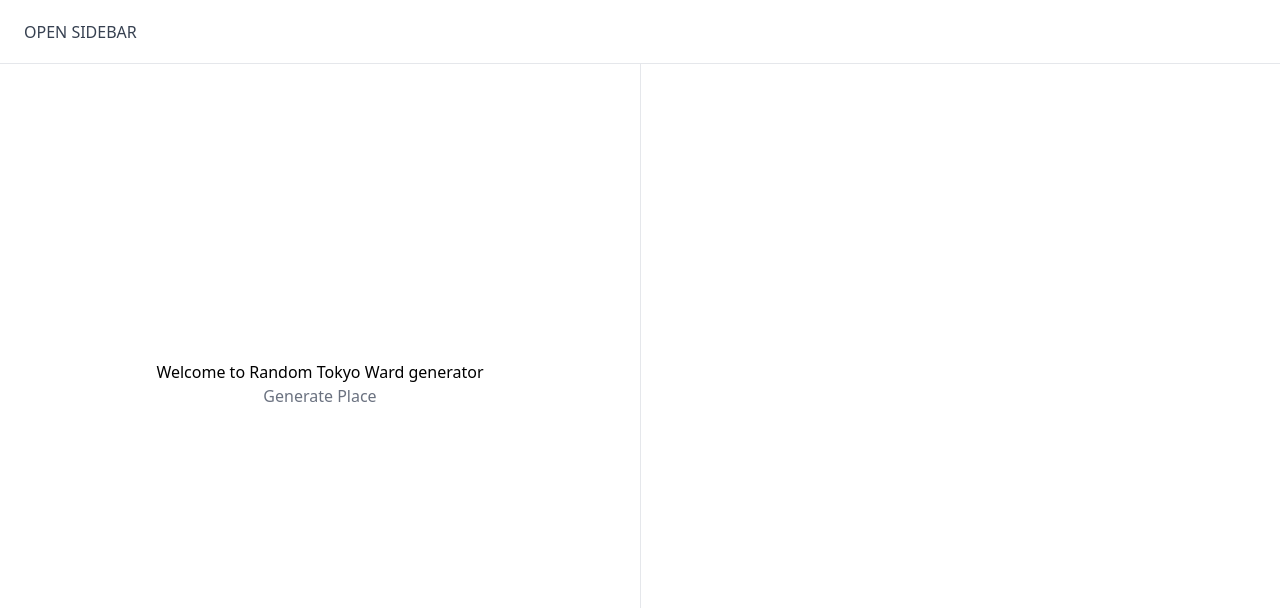
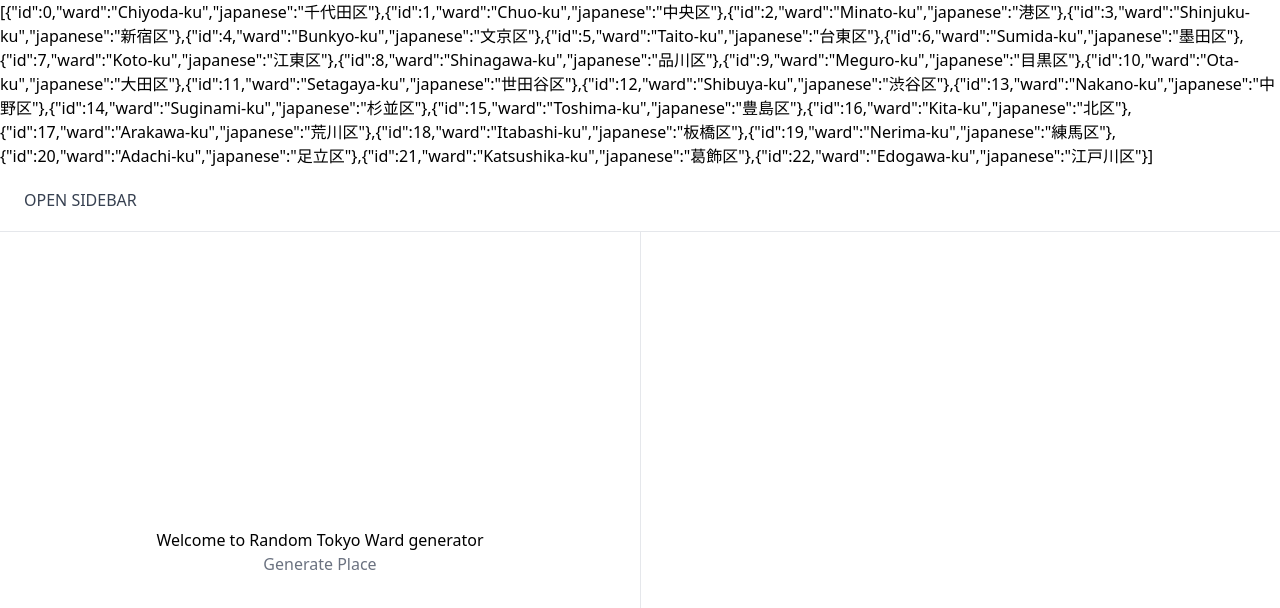
Before and after one commit to stevenfukase/23wards, a React (Create React App) app: page / in a window 1280 px wide. Shown: the top 608 px of the page. Built offline with nearby package versions, Linux system fonts and the light colour scheme.

Commit message:
wip filter

```diff
--- a/src/js/App.jsx
+++ b/src/js/App.jsx
@@ -18,6 +18,7 @@ export default function App() {
 
   return (
     <div className="h-screen">
+      {JSON.stringify(state)}
       <Navbar />
       <div className="pt-16 h-full grid sm:grid-cols-2 divide-x">
         <div className="place-self-center transform sm:-translate-y-12 flex flex-col items-center">
--- a/src/js/GlobalContext.jsx
+++ b/src/js/GlobalContext.jsx
@@ -10,13 +10,14 @@ export function GlobalProvider({ children }) {
   const wardReducer = (state, action) => {
     switch (action.type) {
       case 'REMOVE_WARD': {
-        const newState = state.filter((item) => item.id !== action.payload);
+        console.log(action.payload);
+        const newState = state.filter(({ id }) => id !== action.payload);
         console.log(newState);
         return newState;
       }
       case 'ADD_WARD': {
         const newState = state.push(wards.find((item) => item.id === action.payload));
-        console.log(newState);
+        // console.log(newState);
         return newState;
       }
       default: {
```
